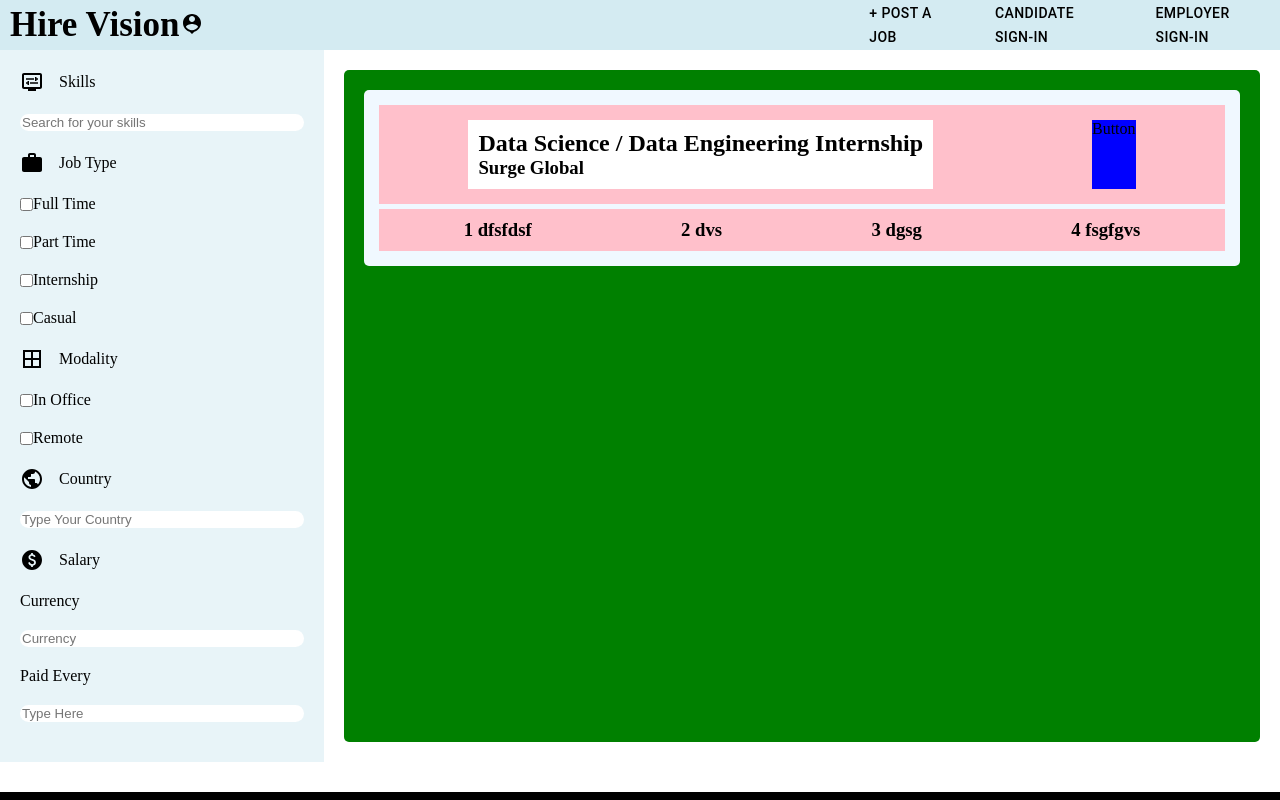
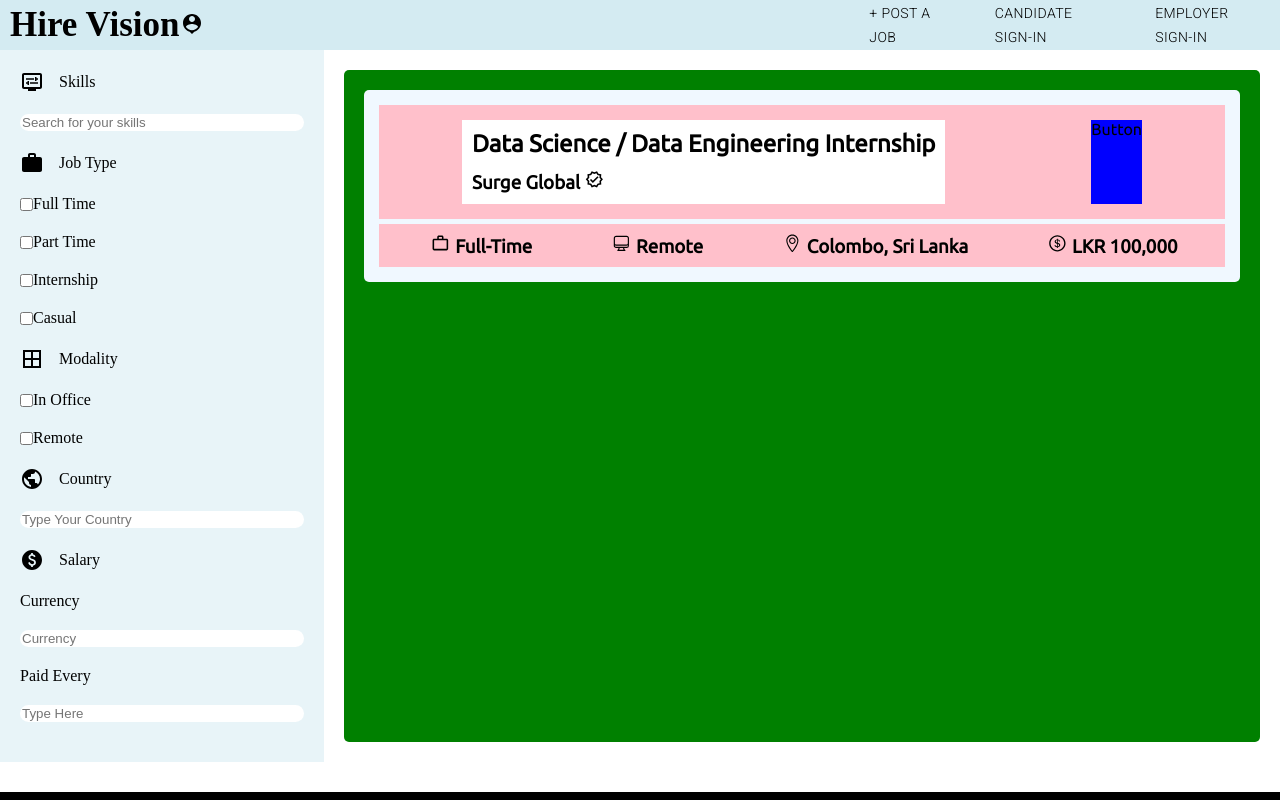
Before and after one commit to dilauow/loopsSDGP, a React (Create React App) app in the folder frontend/: page / in a window 1280 px wide. Shown: the top 800 px of the page. Built offline with nearby package versions, Linux system fonts and the light colour scheme.

Commit message:
Add icons to job card

```diff
--- a/frontend/package.json
+++ b/frontend/package.json
@@ -12,6 +12,7 @@
     "@testing-library/user-event": "^13.5.0",
     "react": "^18.2.0",
     "react-dom": "^18.2.0",
+    "react-icons": "^4.8.0",
     "react-scripts": "5.0.1",
     "web-vitals": "^2.1.4"
   },
--- a/frontend/src/components/Rightpane/rightpane.css
+++ b/frontend/src/components/Rightpane/rightpane.css
@@ -1,8 +1,13 @@
+@import url("https://fonts.googleapis.com/css2?family=Poppins:wght@200;300;400;600;800&family=Roboto:wght@300&family=Ubuntu:wght@300;400&display=swap");
+
 .RightpaneBox {
   margin: 20px;
   background-color: green;
   flex: 8;
   border-radius: 5px;
+  font-family: "Poppins", sans-serif;
+  font-family: "Roboto", sans-serif;
+  font-family: "Ubuntu", sans-serif;
 }
 
 .job-card-container {
@@ -50,3 +55,12 @@
   background: white;
   padding: 10px;
 }
+
+.job-card-title-company-name h3 {
+  padding-top: 12px;
+}
+
+.h-icons {
+  margin-right: 5px;
+  margin-left: 5px;
+}
--- a/frontend/src/components/Rightpane/rightpane.js
+++ b/frontend/src/components/Rightpane/rightpane.js
@@ -1,28 +1,49 @@
 import React from "react";
 import "./rightpane.css";
+import { MdOutlineWorkOutline, MdOutlineVerified } from "react-icons/md";
+import { HiOutlineComputerDesktop } from "react-icons/hi2";
+import { TfiLocationPin } from "react-icons/tfi";
+import { AiOutlineDollarCircle } from "react-icons/ai";
 
 function Rightpane() {
   return (
     <div className="RightpaneBox">
       <div className="job-card-container">
+        {/* First Job card */}
         <div className="job-card">
           <div className="job-card-first-row">
             <div className="job-card-first-col">
               {/* <div className="job-card-icon">ICON</div> */}
               <div className="job-card-title-company-name">
                 <h2>Data Science / Data Engineering Internship</h2>
-                <h3>Surge Global</h3>
+                <h3>
+                  Surge Global
+                  <MdOutlineVerified className="h-icons" />
+                </h3>
               </div>
             </div>
             <div className="job-card-second-col">Button</div>
           </div>
           <div className="job-card-second-row">
-            <h3>1 dfsfdsf</h3>
-            <h3>2 dvs</h3>
-            <h3>3 dgsg</h3>
-            <h3>4 fsgfgvs</h3>
+            <h3>
+              <MdOutlineWorkOutline className="h-icons" />
+              Full-Time
+            </h3>
+            <h3>
+              <HiOutlineComputerDesktop className="h-icons" />
+              Remote
+            </h3>
+            <h3>
+              <TfiLocationPin className="h-icons" />
+              Colombo, Sri Lanka
+            </h3>
+            <h3>
+              <AiOutlineDollarCircle className="h-icons" />
+              LKR 100,000
+            </h3>
           </div>
         </div>
+        {/* Second job card */}
       </div>
     </div>
   );
```
Also changed, not shown: 1 other file (tests, documents, lock files or other folders).
